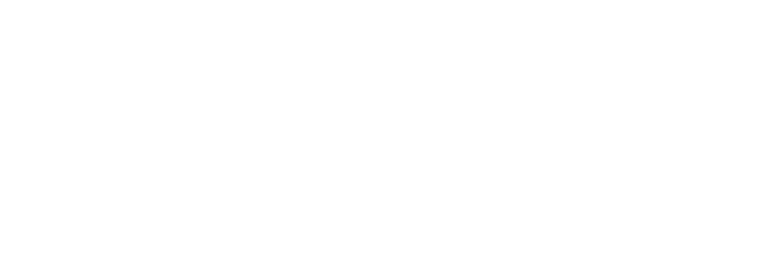
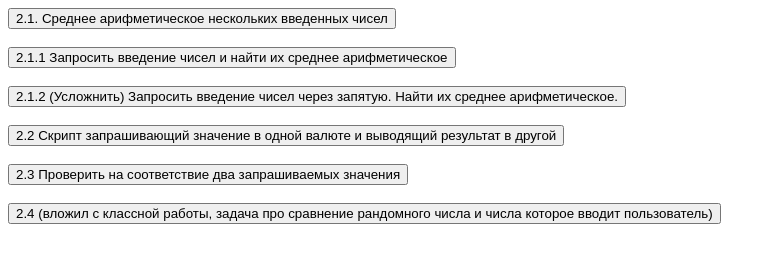
Before and after one commit to Ardashkin/FrontEndPro-Hillel-, a plain HTML site: page 02 (20.04.2018)/HomeWork/index.html in a window 1280 px wide. Shown: the whole page, without its empty margins (0-776 px from the left). Drawn offline with Linux system fonts and the light colour scheme.

Commit message:
24.04.2018

```diff
--- a/02 (20.04.2018)/HomeWork/index.html
+++ b/02 (20.04.2018)/HomeWork/index.html
@@ -7,5 +7,17 @@
 </head>
 <body>
 
+    <input type="button" value="2.1. Среднее арифметическое нескольких введенных чисел" onclick="myFunction21()">
+    <br><br>
+    <input type="button" value="2.1.1 Запросить введение чисел и найти их среднее арифметическое" onclick="myFunction211()">
+    <br><br>
+    <input type="button" value="2.1.2 (Усложнить) Запросить введение чисел через запятую. Найти их среднее арифметическое." onclick="myFunction212()">
+    <br><br>
+    <input type="button" value="2.2 Скрипт запрашивающий значение в одной валюте и выводящий результат в другой" onclick="myFunction22()">
+    <br><br>
+    <input type="button" value="2.3 Проверить на соответствие два запрашиваемых значения" onclick="myFunction23()">
+    <br><br>
+    <input type="button" value="2.4 (вложил с классной работы, задача про сравнение рандомного числа и числа которое вводит пользователь)" onclick="myFunction24()">
+
 </body>
 </html>
--- a/02 (20.04.2018)/HomeWork/js/main.js
+++ b/02 (20.04.2018)/HomeWork/js/main.js
@@ -1,42 +1,50 @@
 ;
-/*
+
     //2.1. Среднее арифметическое нескольких введенных чисел
-
+    function myFunction21 ()
+    {
     var userAnswer1 = Number(prompt('Введите первое число',));
     var userAnswer2 = Number(prompt('Введите второе число',));
-    alert( (userAnswer1 + userAnswer2)/2 );
-*/
-/*
+    alert((userAnswer1 + userAnswer2) / 2);
+    };
+
+
     //2.1.1 Запросить введение чисел и найти их среднее арифметическое
-
+    function myFunction211 ()
+    {
         var arrLength = Number(prompt("Введите количество чисел",));
         var arrNumber = new Array(arrLength);
-    var summ =0;
+        var summ = 0;
 
         for (var i = 0; i < arrLength; i++) {
-            arrNumber[i] = Number(prompt("Введите число " +(i+1),));
+            arrNumber[i] = Number(prompt("Введите число " + (i + 1),));
             summ += arrNumber[i];
+        }
+        ;
+        alert("Среднее арифметическое =" + summ / arrLength);
     };
-    alert("Среднее арифметическое =" +summ/arrLength);
-*/
-/*
+
+
     //2.1.2 (Усложнить) Запросить введение чисел через запятую. Найти их среднее арифметическое.
-
+    function myFunction212 ()
+    {
         var userAnswer = prompt('Введите любые числа через "," без пробелов',);
         var arrNumber = userAnswer.split(",");
         var summ = 0;
 
         for (var i = 0; i < arrNumber.length; i++) {
             summ += Number(arrNumber[i]);
+        }
+        ;
+        alert("Среднее арифметическое = " + summ / arrNumber.length);
     };
-    alert("Среднее арифметическое = " +summ/arrNumber.length);
-*/
-/*
+
     //2.2 Скрипт запрашивающий значение в одной валюте и выводящий результат в другой
+    function myFunction22 ()
+    {
         var userAnswerCurrency = prompt('Введите валюту USD UAH EUR',);
 
-    if (userAnswerCurrency == "USD" || userAnswerCurrency == "UAH" || userAnswerCurrency == "EUR")
-    {
+        if (userAnswerCurrency == "USD" || userAnswerCurrency == "UAH" || userAnswerCurrency == "EUR") {
             var userAnswerNumber = prompt('Введите сумму',);
             switch (userAnswerCurrency) {
                 case 'USD': {
@@ -64,24 +72,29 @@
         } else {
             alert("Вы не правильно ввели валюту");
         }
-*/
-/*
+    };
+
     //2.3 Проверить на соответствие два запрашиваемых значения
-
+    function myFunction23 ()
+    {
         var userAnswer = Number(prompt('Введите число',));
 
         if (isNaN(userAnswer)) {
             alert("Вы ввели не число");
         } else {
             alert("Вы ввели число");
+        }
+        ;
     };
-*/
-/*
+
+
     // 2.4 (вложил с классной работы, задача про сравнение рандомного числа и числа которое вводит пользователь)
     // сравниваем целые числа
+    function myFunction24 ()
+    {
         var userAnswer = prompt("Введите  0 или 1",);
         var numberRandom = Math.floor(Math.random() * (2 - 0)) + 0;
 
-    alert('Рандомное число равно -> ' +numberRandom);
+        alert('Рандомное число равно -> ' + numberRandom);
         alert(numberRandom === Number(userAnswer));
-*/
+    };
```
Lines whose indentation alone changed are shown as unchanged.
